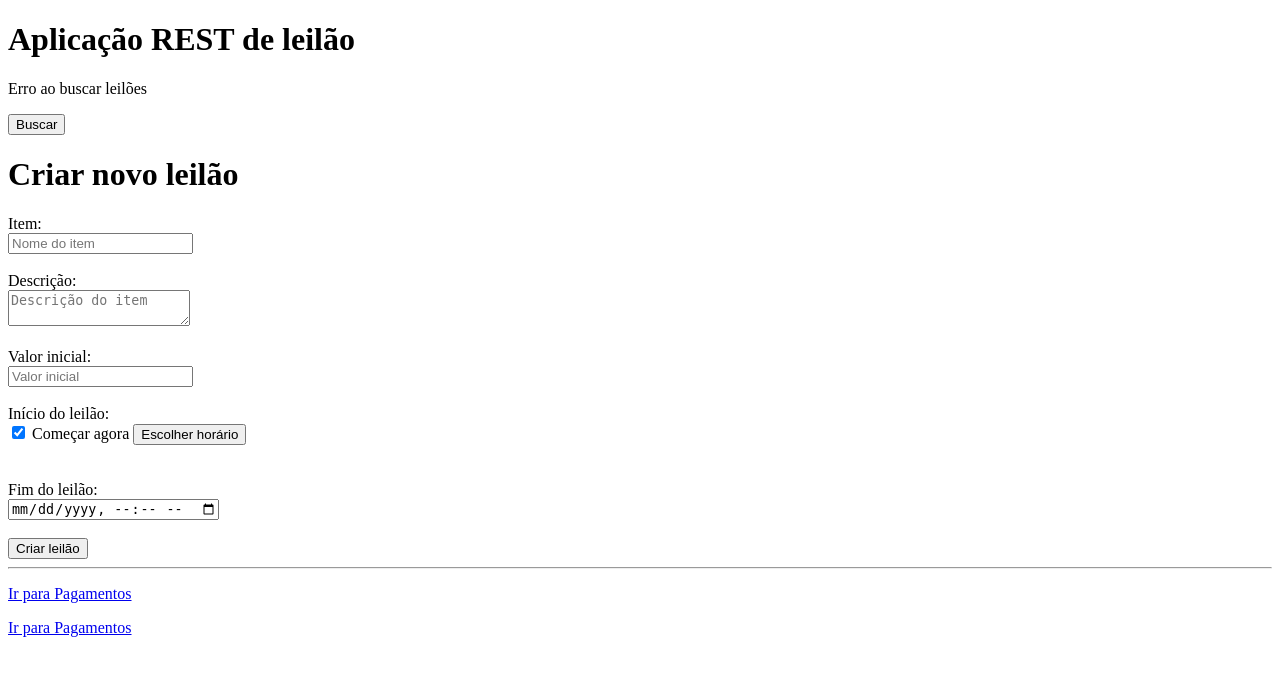
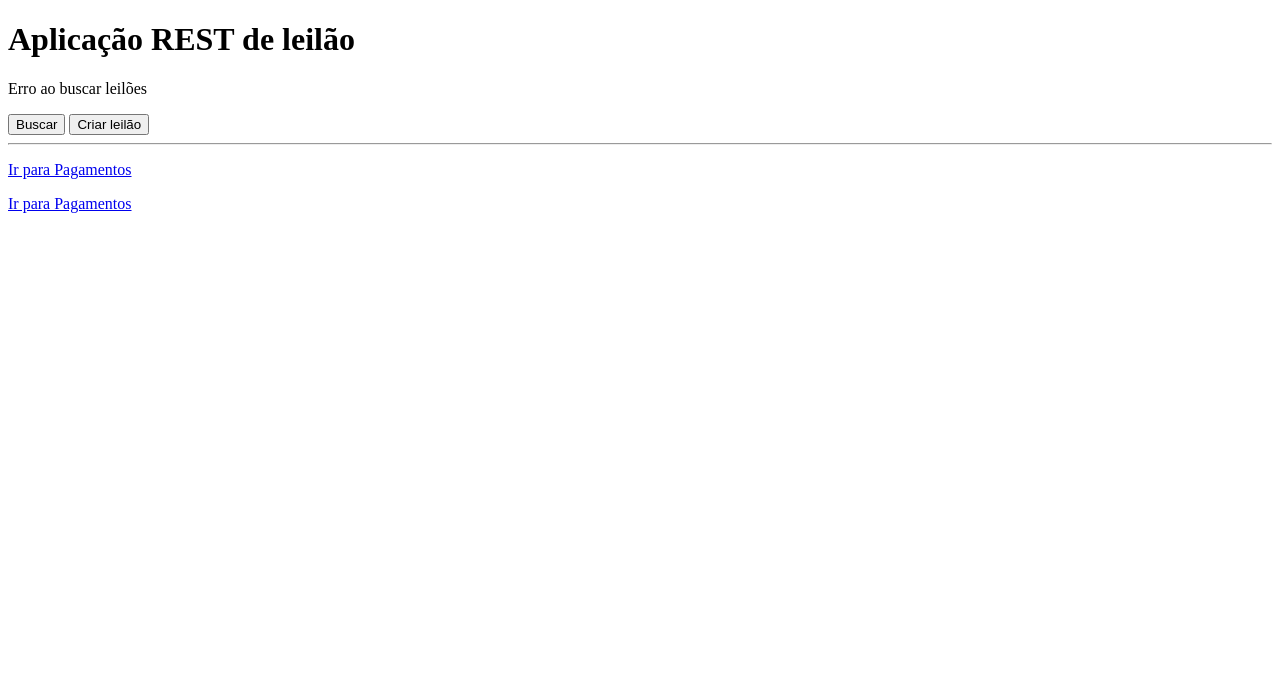
Before and after one commit to anetogm/rest, a Flask app: page / in a window 1280 px wide. Shown: the top 676 px of the page. Run offline with Flask 3, Linux system fonts and the light colour scheme; data that the repository does not hold is empty.

Commit message:
refatoramento do html

```diff
--- a/static/script.js
+++ b/static/script.js
@@ -8,49 +8,6 @@
   const local = new Date(now.getTime() - tzOffsetMin * 60000);
   return local.toISOString().slice(0, 16); // YYYY-MM-DDTHH:mm
 }
-
-async function criaLeilao() {
-    const url = baseUrl + "leiloes";
-
-    const item = document.getElementById("item").value.trim();
-    const descricao = document.getElementById("descricao").value.trim();
-    const valorInicial = parseFloat(document.getElementById("valor-inicial").value) || 0;
-    const chkAgora = document.getElementById("chk-agora");
-    let inicio = document.getElementById("inicio").value;
-    const fim = document.getElementById("fim").value;
-
-    if (!item) {
-      document.getElementById("demo").textContent = "Informe o nome do item.";
-      return;
-    }
-
-    // Se marcado para começar agora, força o valor do início para o horário atual
-    if (chkAgora && chkAgora.checked) {
-      inicio = nowForDatetimeLocal();
-    }
-
-    const leilaoData = { item, descricao, valor_inicial: valorInicial, inicio, fim };
-
-    try {
-      const resp = await fetch(url, {
-        method: "POST",
-        headers: { "Content-Type": "application/json" },
-        body: JSON.stringify(leilaoData),
-      });
-
-      if (!resp.ok) {
-        document.getElementById("demo").textContent = "Erro ao criar o leilão.";
-        return;
-      }
-
-      const criado = await resp.json();
-      document.getElementById("demo").textContent = `Leilão criado: ${criado.id} - ${criado.item}`;
-      buscaLeiloes(); // mantém a função existente
-    } catch (error) {
-      console.error(error);
-      document.getElementById("demo").textContent = "Falha na criação do leilão.";
-    }
-  }
 
 async function buscaLeiloes() {
   const url = baseUrl + "leiloes";
@@ -86,44 +43,6 @@
 }
 
 window.addEventListener("load", () => {
-  // Configura evento do botão Criar Leilão
-  const btnCriar = document.getElementById("btn-criar");
-  if (btnCriar) btnCriar.addEventListener("click", criaLeilao);
-
-  // Controles de início do leilão
-  const chkAgora = document.getElementById("chk-agora");
-  const btnEscolher = document.getElementById("btn-escolher");
-  const inputInicio = document.getElementById("inicio");
-
-  if (inputInicio) {
-    // Estado inicial: se o checkbox existir e estiver marcado, ocultar e setar agora
-    if (chkAgora) {
-      // Definimos como marcado por padrão: começar agora
-      chkAgora.checked = true;
-      inputInicio.style.display = "none";
-      inputInicio.value = nowForDatetimeLocal();
-
-      chkAgora.addEventListener("change", () => {
-        if (chkAgora.checked) {
-          // Começar agora: esconde e atualiza para o horário corrente
-          inputInicio.style.display = "none";
-          inputInicio.value = nowForDatetimeLocal();
-        } else {
-          // Desmarcado: usuário pode optar por escolher horário (continua oculto até clicar em "Escolher horário")
-        }
-      });
-    }
-
-    if (btnEscolher) {
-      btnEscolher.addEventListener("click", () => {
-        if (chkAgora) chkAgora.checked = false;
-        inputInicio.style.display = "inline-block";
-        if (!inputInicio.value) inputInicio.value = nowForDatetimeLocal();
-        inputInicio.focus();
-      });
-    }
-  }
-
   // Buscar leilões na carga da página
   buscaLeiloes();
 });
--- a/templates/index.html
+++ b/templates/index.html
@@ -8,38 +8,9 @@
     <h1>Aplicação REST de leilão</h1>
     <p id="demo">A Paragraph</p>
     <button type="button" onclick="buscaLeiloes()">Buscar</button>
-
-    <h1>Criar novo leilão</h1>
-
-    <div id="leilao-form">
-      <label for="item">Item:</label><br />
-      <input type="text" id="item" name="item" placeholder="Nome do item" /><br /><br />
-
-      <label for="descricao">Descrição:</label><br />
-      <textarea id="descricao" name="descricao" placeholder="Descrição do item"></textarea><br /><br />
-
-      <label for="valor-inicial">Valor inicial:</label><br />
-      <input
-        type="number"
-        id="valor-inicial"
-        name="valor-inicial"
-        placeholder="Valor inicial"
-        step="0.01"
-      /><br /><br />
-
-      <div id="inicio-opcoes">
-        <label>Início do leilão:</label><br />
-        <input type="checkbox" id="chk-agora" /> <label for="chk-agora">Começar agora</label>
-        <button id="btn-escolher" type="button">Escolher horário</button><br /><br />
-        <input type="datetime-local" id="inicio" style="display: none" />
-      </div>
-      <br />
-
-      <label for="fim">Fim do leilão:</label><br />
-      <input type="datetime-local" id="fim" name="fim" /><br /><br />
-
-      <button type="button" id="btn-criar">Criar leilão</button>
-    </div>
+    <button type="button" onclick="window.location.href='/cadastra_leilao'">
+      Criar leilão
+    </button>
 
     <hr />
     <p>
```
